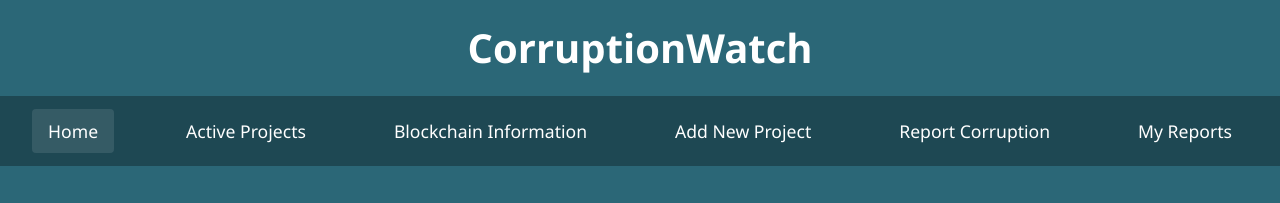
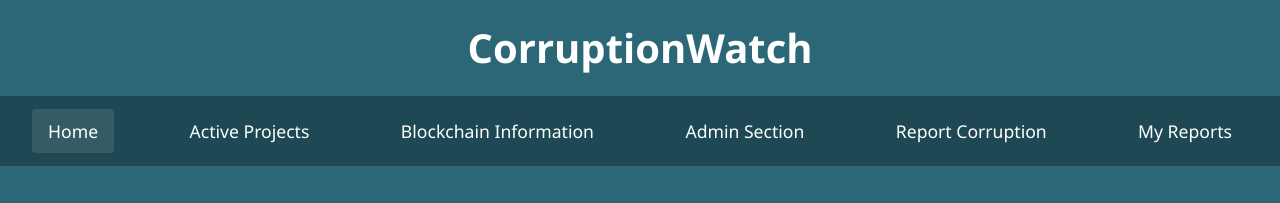
Before and after one commit to RohitSingh-18/CorruptionWatch-Law-is-No-More-Blind, a plain HTML site: page index.html in a window 1280 px wide. Shown: the top 203 px of the page. Drawn offline with Linux system fonts and the light colour scheme.

Commit message:
name syntax resolved

```diff
--- a/index.html
+++ b/index.html
@@ -16,7 +16,7 @@
           >Blockchain Information</a
         >
         <a href="#" class="add-project-link">
-          Add New Project
+          Admin Section
           <div class="tooltip">Only for govt officials</div>
         </a>
         <a href="#" onclick="showPreview('reportCorruption')"
```
